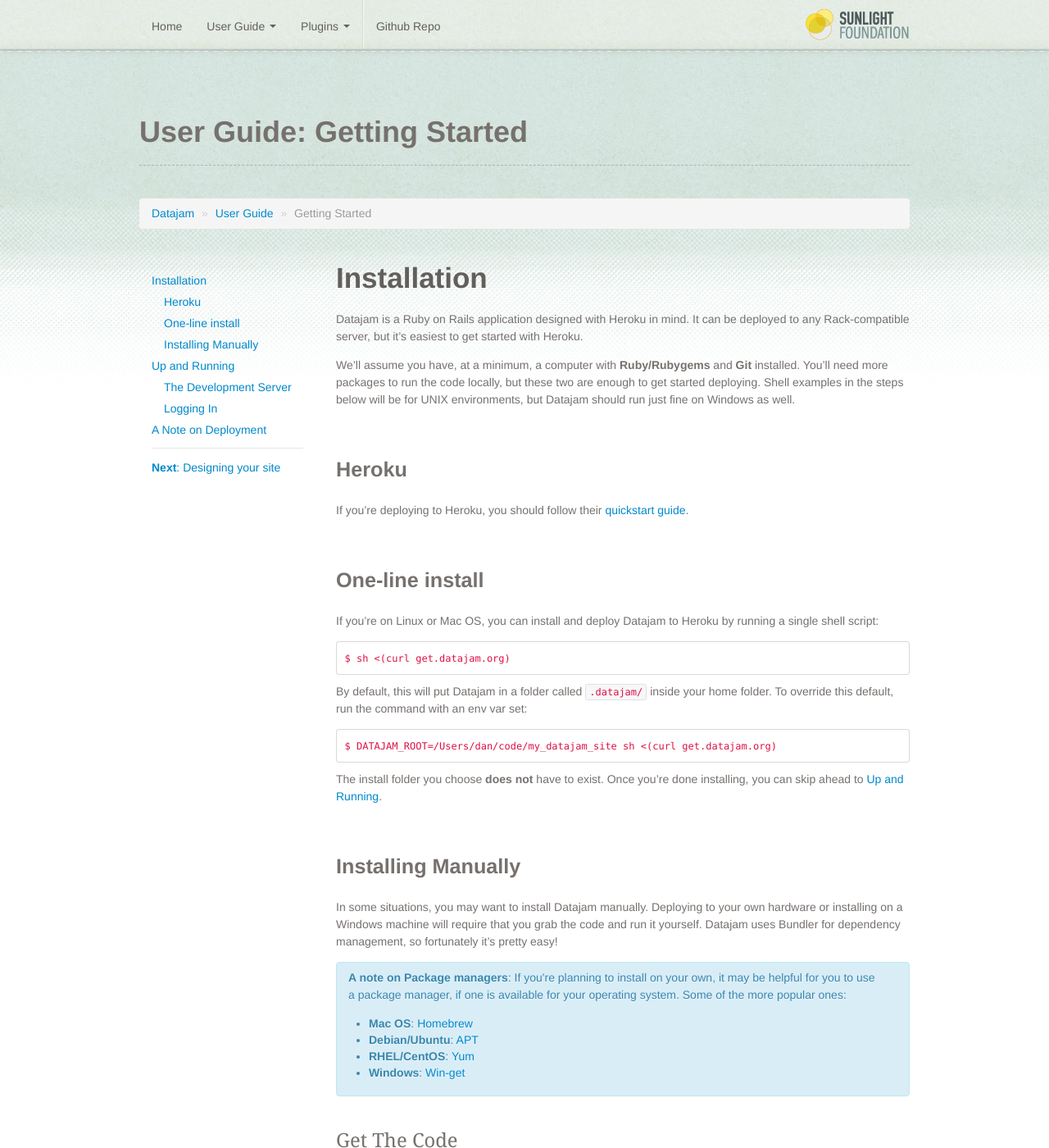
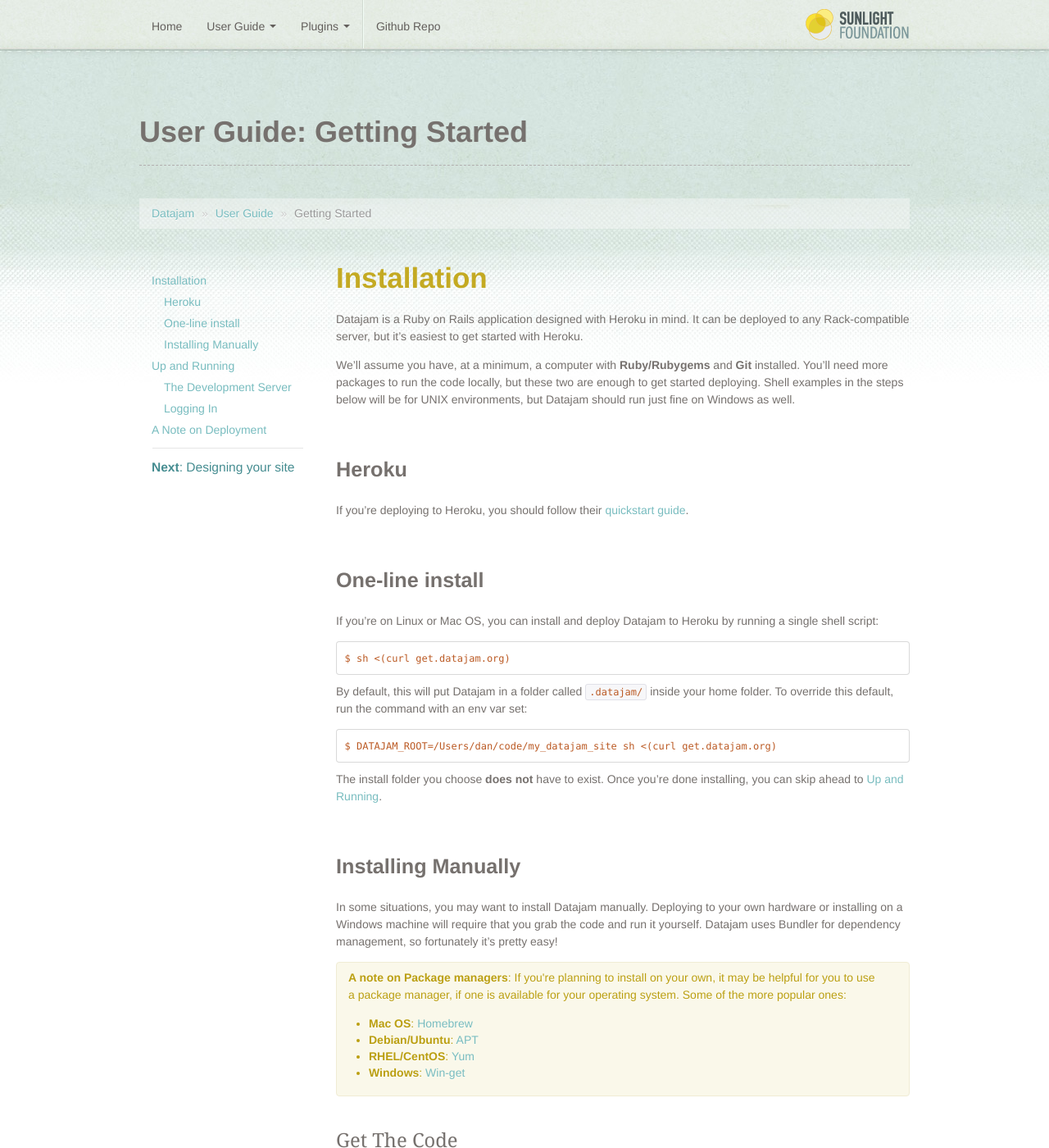
Before and after one commit to sunlightlabs/datajam, a Jekyll site: the page built from _posts/userguide/2012-08-21-getting-started.md, in a window 1280 px wide and 1400 px high. Shown: the whole window at 82% size. Built offline with Jekyll 4.4.1, drawn with Linux system fonts in a browser that asks for light colours; nearby versions of some CDN libraries.

Commit message:
text color and nav style changes

```diff
--- a/css/style.css
+++ b/css/style.css
@@ -9,7 +9,7 @@ body {
 }
 
 hr {margin-top:40px; clear:both;}
-h2 { color: #635F5C; margin-bottom: 20px; font-size: 250%; }
+h2 { color: #C4AA23; margin-bottom: 20px; font-size: 250%; }
 h3 { margin-bottom: 20px; font-size: 180%; }
 h2, h3 { padding-top: 70px; margin-top:-30px; }
 #home h2, #home h3 { padding-top: 0; }
@@ -18,9 +18,27 @@ h2 + h3 { margin-top: -70px; }
 h4 { font-size: 170%; margin-bottom: 20px; margin-top: 40px; line-height: 27px; text-transform: capitalize; font-family: Georgia, 'Times New Roman', Times, serif; font-weight: normal; }
 p { margin-bottom:1em; }
 pre { background-color: white; }
-pre code { color: #D14}
+pre code, code { color: #BB5A24}
 form input, form select { border: 2px solid #e7e4dc; }
 form select { padding: 3px 4px; }
+a {
+	color: #78BCBF;
+}
+a:hover {
+	color:#635F5C;
+}
+.nav > li > a:hover {
+	background-color: rgba(205, 213, 214, 0.18);
+}
+.more a{
+	color: #78BCBF;
+	color: #468D91;
+	font-size: 111%;
+}
+.more.active{
+	border: none;
+}
+
 
 /* Utility classes */
 .module { margin-bottom: 40px;}
@@ -105,8 +123,9 @@ form select { padding: 3px 4px; }
 #datajam_navbar .nav > li > a { text-shadow: none; padding: 22px 15px 26px; color: #635F5C; }
 #datajam_navbar .nav > li > a:hover { color: #8d8884; }
 #datajam_navbar .nav > li.open > a,
-#datajam_navbar .nav > li.open > a:hover { color:#fff; border: 1px solid #5F7273; border-left:none; border-right:none; }
-#datajam_navbar .nav > li.open > a { background-color:#5F7273; border-color:#5F7273; }
+#datajam_navbar .nav > li.open > a:hover { color:#fff; border: 1px solid #5F7273; border-left:none; border-right:none; padding-bottom: 24px;}
+#datajam_navbar .nav > li.open > a { background-color:#5F7273; border-color:#5F7273;}
+#datajam_navbar .nav > li.open > a, #datajam_navbar .nav > li.open > a:hover {padding-bottom: 17px;}
 #datajam_navbar .nav > li.active > a,
 #datajam_navbar .nav > li.active > a:hover { background-color: #4d5b5c; border: 1px solid #2e3738; color: #fff; position:relative; z-index:1001;
     background-image: -webkit-gradient(linear, left top, left bottom, from(#4d5b5c), to(#2e3738));
@@ -114,6 +133,7 @@ form select { padding: 3px 4px; }
     background-image:    -moz-linear-gradient(top, #4d5b5c, #2e3738);
     background-image:      -o-linear-gradient(top, #4d5b5c, #2e3738);
     background-image:         linear-gradient(to bottom, #4d5b5c, #2e3738);
+    padding-bottom: 17px;
 }
 #datajam_navbar .nav > li > a > .caret { border-top-color: #635F5C; opacity:1; }
 #datajam_navbar .nav > li > a:hover > .caret { border-top-color: #8d8884; }
@@ -135,7 +155,7 @@ form select { padding: 3px 4px; }
     border-left-color:  hsl(145, 9%, 85%);
     /*border-top-width: 6px;*/
     /*border-bottom-width:6px;*/
-    margin-top: -9px;
+    margin-top: -1px;
     padding: 0;
 }
 #datajam_navbar ul.dropdown-menu li:first-child > a { padding-top: 15px; }
@@ -162,6 +182,8 @@ form select { padding: 3px 4px; }
 .sf-footer h4 { color: #9f9a97; margin-bottom: 0.5em; }
 .sf-footer .tip { color: #9f9a97;}
 .sf-footer ul { margin: 0; list-style-type: none; }
+.sf-footer a { color: #C9A706;}
+.sf-footer a:hover { color: #827B78;}
 #sfapp_subscribe_form li { float: left; margin-right: 10px; }
 #sfapp_subscribe_form input[name=email] { width: 140px; }
 #sfapp_subscribe_form input[name=zipcode] { width: 95px; }
@@ -198,10 +220,32 @@ form select { padding: 3px 4px; }
 /* User Guide */
 /*.subnav {  background-color: #f5f5f5;}*/
 .span3 .subnav.affix-me { width:186px;}
-.breadcrumb { margin-bottom: -30px; }
+.breadcrumb { margin-bottom: -30px; background-color: rgba(245, 245, 245, 0.45); border-radius: 0;}
 [role="main"] h5 { float:right; }
 [role="main"] h5+h5 { float:left; }
 [role="main"] img { border: 1px solid #eee; padding: 3px; }
+.nav-list > .active > a, .nav-list > .active > a:hover{
+	border-top: 1px dashed #C4AA23;
+	background-color: inherit;
+	border-bottom: 1px dashed #C4AA23;
+	color: #C4AA23;
+	text-shadow: none;
+}
+
+
+/* alerts */
+.alert-info {
+	background-color: rgba(120, 188, 191, 0.36);
+	border-color: #ADD1D3;
+	color: #388588;
+}
+.alert {
+	color: #BB9F11;
+	background-color: #FAF8EA;
+	border: 1px solid #F0ECD4;
+}
+
+
 
 /* Plugins */
 #plugins {}
```
